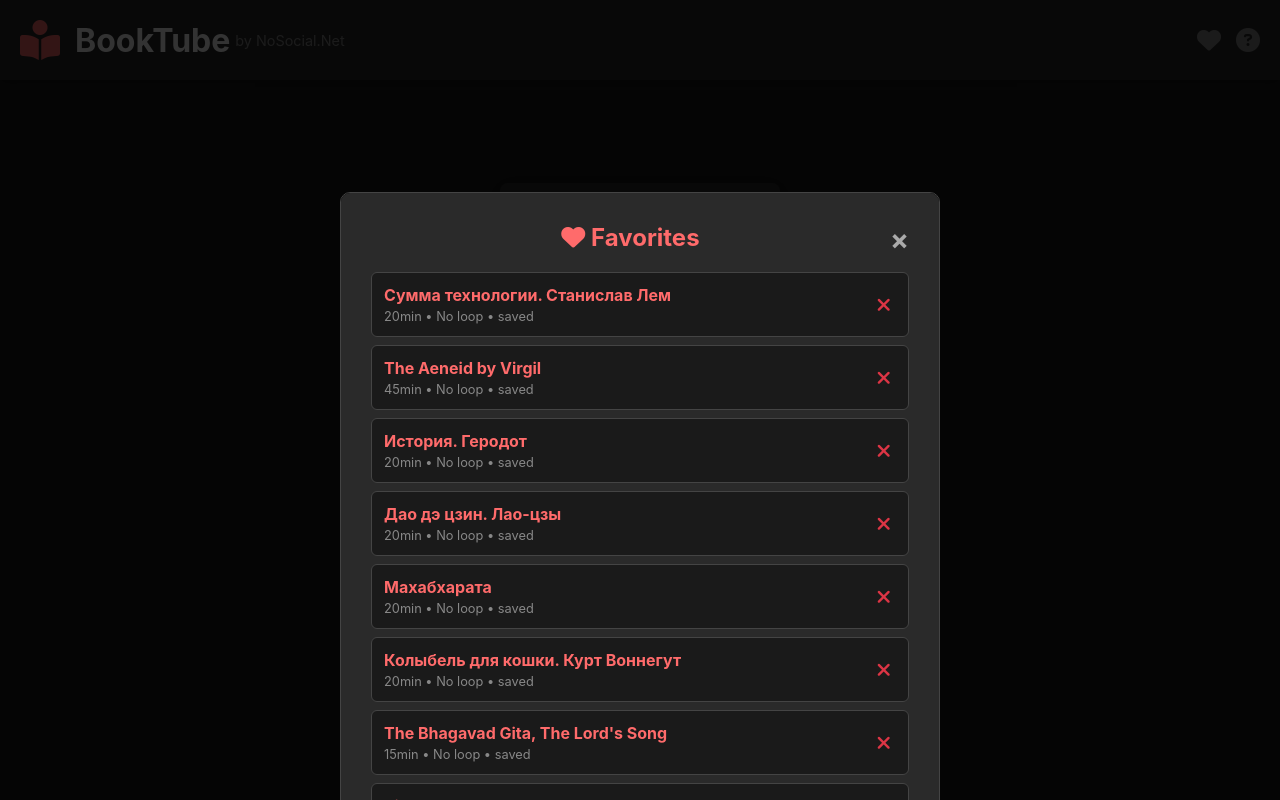
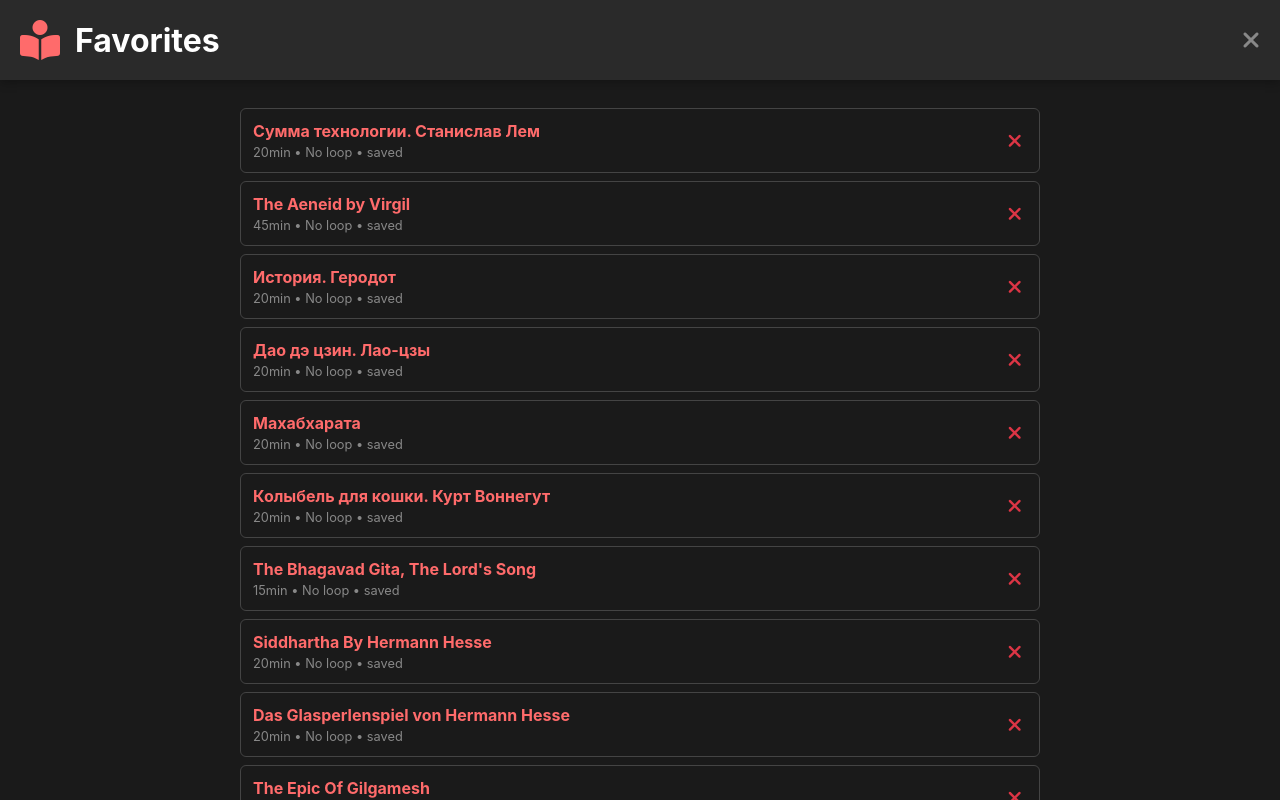
Before and after one commit to ivan-khvostishkov/booktube, a website: page index.html in a window 1280 px wide. Both pictures are taken after a click on the icon 1209 px from the left and 40 px from the top of the page. Drawn offline with Linux system fonts and the light colour scheme.

Commit message:
Favorites management

```diff
--- a/booktube.js
+++ b/booktube.js
@@ -36,8 +36,9 @@
     const titleInput = document.getElementById('titleInput');
     const resetAppButton = document.getElementById('resetAppButton');
     const favoritesIcon = document.getElementById('favoritesIcon');
-    const favoritesModal = document.getElementById('favoritesModal');
+    const favoritesScreen = document.getElementById('favoritesScreen');
     const closeFavorites = document.getElementById('closeFavorites');
+    const backFromFavorites = document.getElementById('backFromFavorites');
     const favoritesList = document.getElementById('favoritesList');
     const saveToFavoritesCheckbox = document.getElementById('saveToFavorites');
 
@@ -124,7 +125,7 @@
                 positionSelect.value = fav.pos;
                 titleInput.value = fav.title;
                 updatePageTitle(fav.title);
-                favoritesModal.style.display = 'none';
+                showMainScreen();
             };
 
             item.appendChild(info);
@@ -696,11 +697,22 @@
     // Switch to main screen
     window.showMainScreen = function() {
         console.log('Switching to main screen');
-        playerScreen.style.display = 'none';
         playerScreen.classList.remove('active');
-        mainScreen.style.display = 'flex';
+        favoritesScreen.classList.remove('active');
         mainScreen.classList.add('active');
         hideLoading();
+    }
+
+    // Switch to favorites screen
+    function showFavoritesScreen() {
+        console.log('Switching to favorites screen');
+        console.log('favoritesScreen element:', favoritesScreen);
+        console.log('Before - favoritesScreen classes:', favoritesScreen.className);
+        mainScreen.classList.remove('active');
+        playerScreen.classList.remove('active');
+        favoritesScreen.classList.add('active');
+        console.log('After - favoritesScreen classes:', favoritesScreen.className);
+        console.log('favoritesScreen computed style:', window.getComputedStyle(favoritesScreen).display);
     }
 
     // Update page title
@@ -971,15 +983,28 @@
         await updateURL(currentParams, true);
     });
 
-    // Favorites modal handlers
-    favoritesIcon.addEventListener('click', () => {
-        renderFavorites();
-        favoritesModal.style.display = 'block';
-    });
+    // Favorites screen handlers
+    if (favoritesIcon) {
+        favoritesIcon.addEventListener('click', () => {
+            console.log('Favorites icon clicked');
+            renderFavorites();
+            showFavoritesScreen();
+        });
+    } else {
+        console.error('Favorites icon not found');
+    }
 
-    closeFavorites.addEventListener('click', () => {
-        favoritesModal.style.display = 'none';
-    });
+    if (closeFavorites) {
+        closeFavorites.addEventListener('click', () => {
+            showMainScreen();
+        });
+    }
+
+    if (backFromFavorites) {
+        backFromFavorites.addEventListener('click', () => {
+            showMainScreen();
+        });
+    }
 
     // Help modal handlers
     helpIcon.addEventListener('click', () => {
@@ -993,9 +1018,6 @@
     window.addEventListener('click', (e) => {
         if (e.target === helpModal) {
             helpModal.style.display = 'none';
-        }
-        if (e.target === favoritesModal) {
-            favoritesModal.style.display = 'none';
         }
     });
 
--- a/index.html
+++ b/index.html
@@ -95,13 +95,20 @@
     </div>
 </div>
 
-<!-- Favorites Modal -->
-<div id="favoritesModal" class="modal">
-    <div class="modal-content favorites-modal">
-        <span class="close" id="closeFavorites">&times;</span>
-        <h2><i class="fas fa-heart"></i> Favorites</h2>
+<!-- Favorites Screen -->
+<div id="favoritesScreen" class="screen">
+    <header>
+        <div class="logo-title">
+            <i class="fas fa-book-reader logo" id="backFromFavorites"></i>
+            <h1>Favorites</h1>
+        </div>
+        <div class="header-icons">
+            <i class="fas fa-times close-icon" id="closeFavorites"></i>
+        </div>
+    </header>
+    <main class="favorites-container">
         <div id="favoritesList" class="favorites-list"></div>
-    </div>
+    </main>
 </div>
 
 <!-- Help Modal -->
--- a/styles.css
+++ b/styles.css
@@ -15,12 +15,16 @@
 .screen {
     width: 100vw;
     height: 100vh;
-    position: relative;
+    position: fixed;
+    top: 0;
+    left: 0;
     display: none;
+    z-index: 1;
 }
 
 .screen.active {
     display: block !important;
+    z-index: 10;
 }
 
 /* Main Screen Styles */
@@ -71,7 +75,8 @@
 }
 
 .favorites-icon,
-.help-icon {
+.help-icon,
+.close-icon {
     font-size: 1.5rem;
     cursor: pointer;
     color: #888;
@@ -81,7 +86,8 @@
 }
 
 .favorites-icon:hover,
-.help-icon:hover {
+.help-icon:hover,
+.close-icon:hover {
     color: #ff6b6b;
 }
 
@@ -352,16 +358,47 @@
     background: #c82333;
 }
 
-/* Favorites Modal */
-.favorites-modal {
-    max-width: 600px;
-    max-height: 80vh;
+/* Favorites Screen */
+#favoritesScreen {
+    display: none;
+    flex-direction: column;
+    background: #1a1a1a;
+}
+
+#favoritesScreen.active {
+    display: flex !important;
+    z-index: 20;
+}
+
+.favorites-container {
+    flex: 1;
+    padding: 20px;
     overflow-y: auto;
 }
 
 .favorites-list {
-    text-align: left;
-    margin-top: 20px;
+    max-width: 800px;
+    margin: 0 auto;
+}
+
+.close-icon {
+    font-size: 1.5rem;
+    cursor: pointer;
+    color: #888;
+    transition: color 0.3s;
+}
+
+.close-icon:hover {
+    color: #ff6b6b;
+}
+
+#backFromFavorites {
+    cursor: pointer;
+    transition: color 0.3s;
+}
+
+#backFromFavorites:hover {
+    color: #ff5252;
 }
 
 .favorite-item {
```
